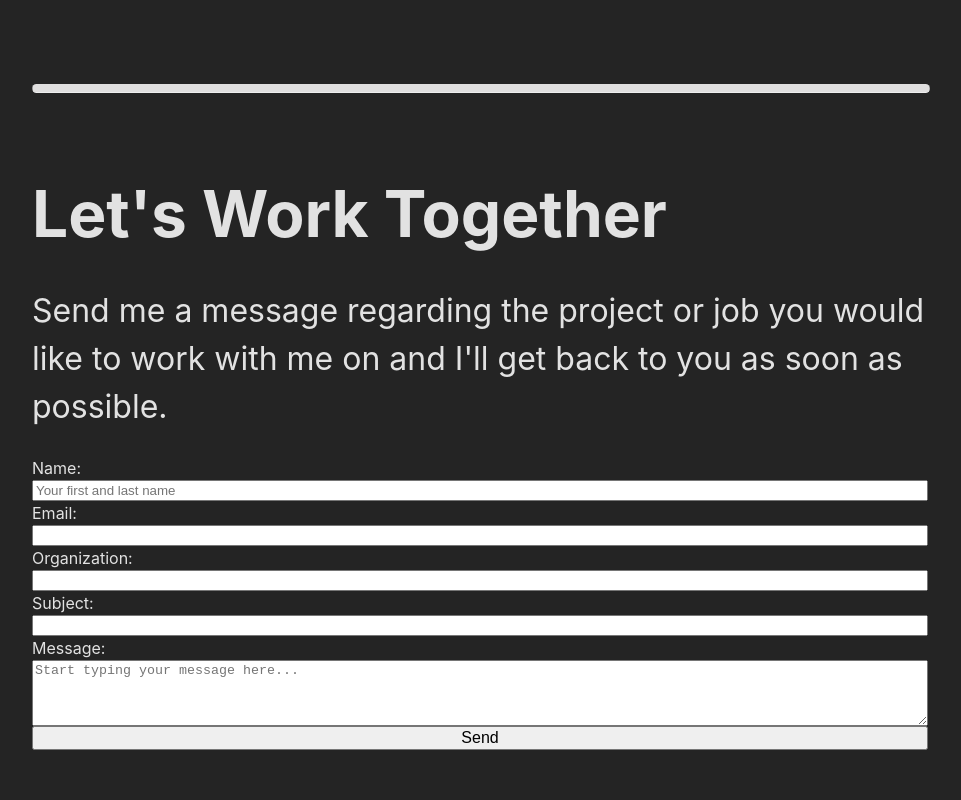
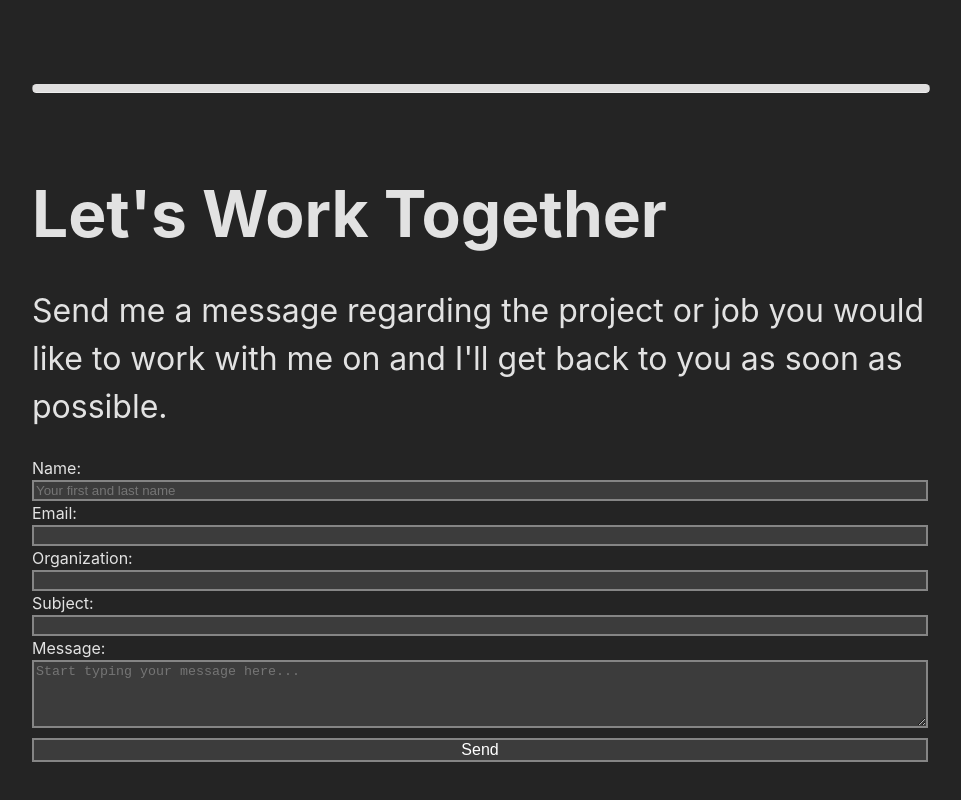
Before and after one commit to joshleewillis/web-dev-portfolio, a React (Vite) app: page / in a window 1280 px wide. Shown: the part 7938-8738 px from the top of the page, without its empty margins (160-1121 px from the left). Built offline with nearby package versions, Linux system fonts and the light colour scheme.

Commit message:
Add form element class

```diff
--- a/src/App.css
+++ b/src/App.css
@@ -355,6 +355,12 @@ a {
   padding-block-end: 50px;
 }
 
+.form-elements {
+  background-color: rgb(60, 60, 60);
+  color: white;
+  border: 2px solid rgb(133, 133, 133);
+}
+
 #email-error-container {
   margin-block: 5px;
 }
@@ -383,6 +389,7 @@ textarea:focus:invalid,
 #submit-button {
   font-size: 1rem;
   cursor: pointer;
+  margin-block-start: 10px;
 }
 
 /* MEDIA QUERIES */
--- a/src/Components/EmailJS.jsx
+++ b/src/Components/EmailJS.jsx
@@ -77,6 +77,7 @@ export default function ContactEmail() {
       <input
         type="text"
         id="name-input"
+        className="form-elements"
         name="name"
         placeholder="Your first and last name"
         onChange={handleFormChange}
@@ -87,7 +88,7 @@ export default function ContactEmail() {
       <input
         type="email"
         id="email-input"
-        className={!isValid ? "invalid-input" : ""}
+        className={!isValid ? "invalid-input form-elements" : "form-elements"}
         name="email"
         value={email}
         onChange={handleEmailChange}
@@ -104,6 +105,7 @@ export default function ContactEmail() {
       <input
         type="text"
         id="organization-input"
+        className="form-elements"
         name="organization"
         onChange={handleFormChange}
         required
@@ -113,6 +115,7 @@ export default function ContactEmail() {
       <input
         type="text"
         id="subject-input"
+        className="form-elements"
         name="subject"
         onChange={handleFormChange}
         required
@@ -121,6 +124,7 @@ export default function ContactEmail() {
       <label htmlFor="contact-message">Message:</label>
       <textarea
         id="contact-message"
+        className="form-elements"
         name="message"
         placeholder="Start typing your message here..."
         rows="4"
@@ -129,7 +133,12 @@ export default function ContactEmail() {
         required
       >
       </textarea>
-      <button type="submit" id="submit-button" value="Send">
+      <button
+        type="submit"
+        id="submit-button"
+        className="form-elements"
+        value="Send"
+      >
         Send
       </button>
     </form>
```
